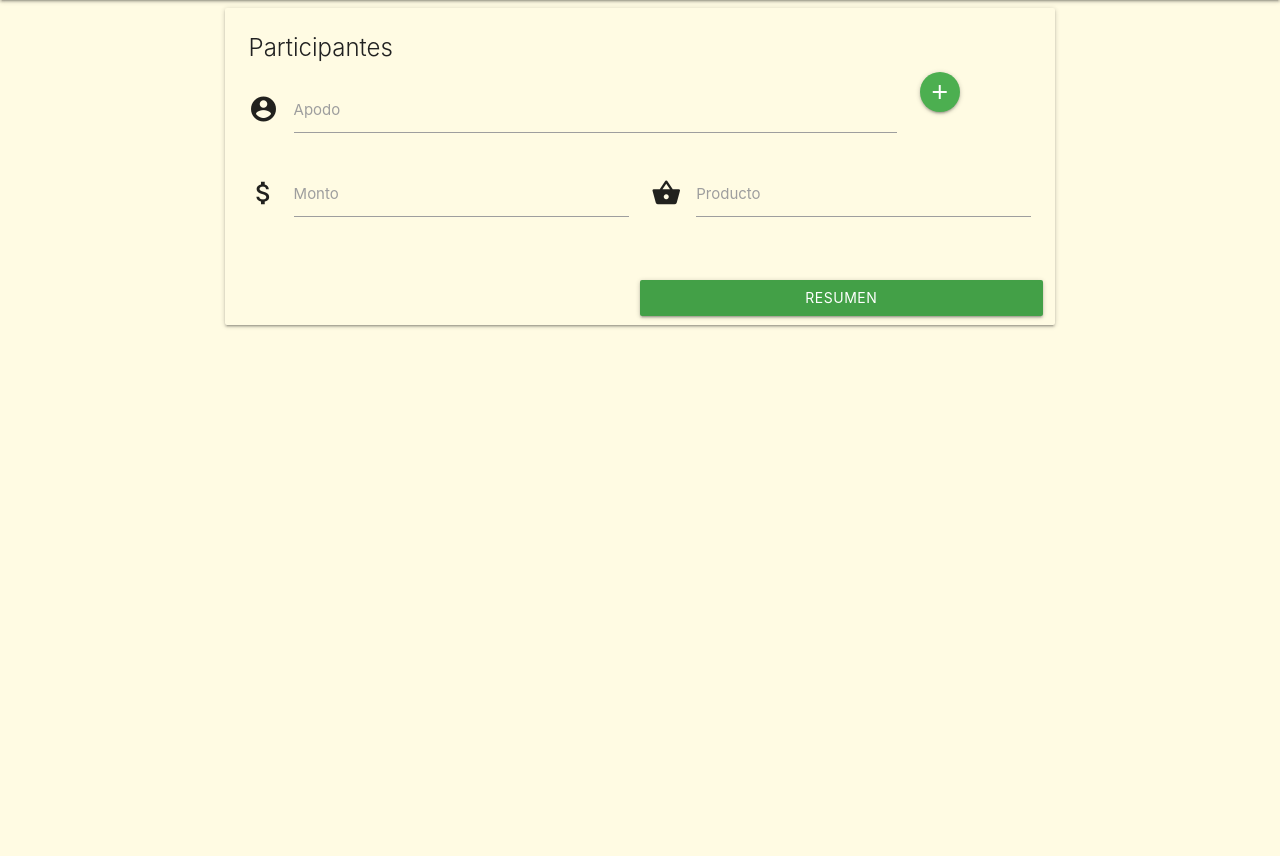
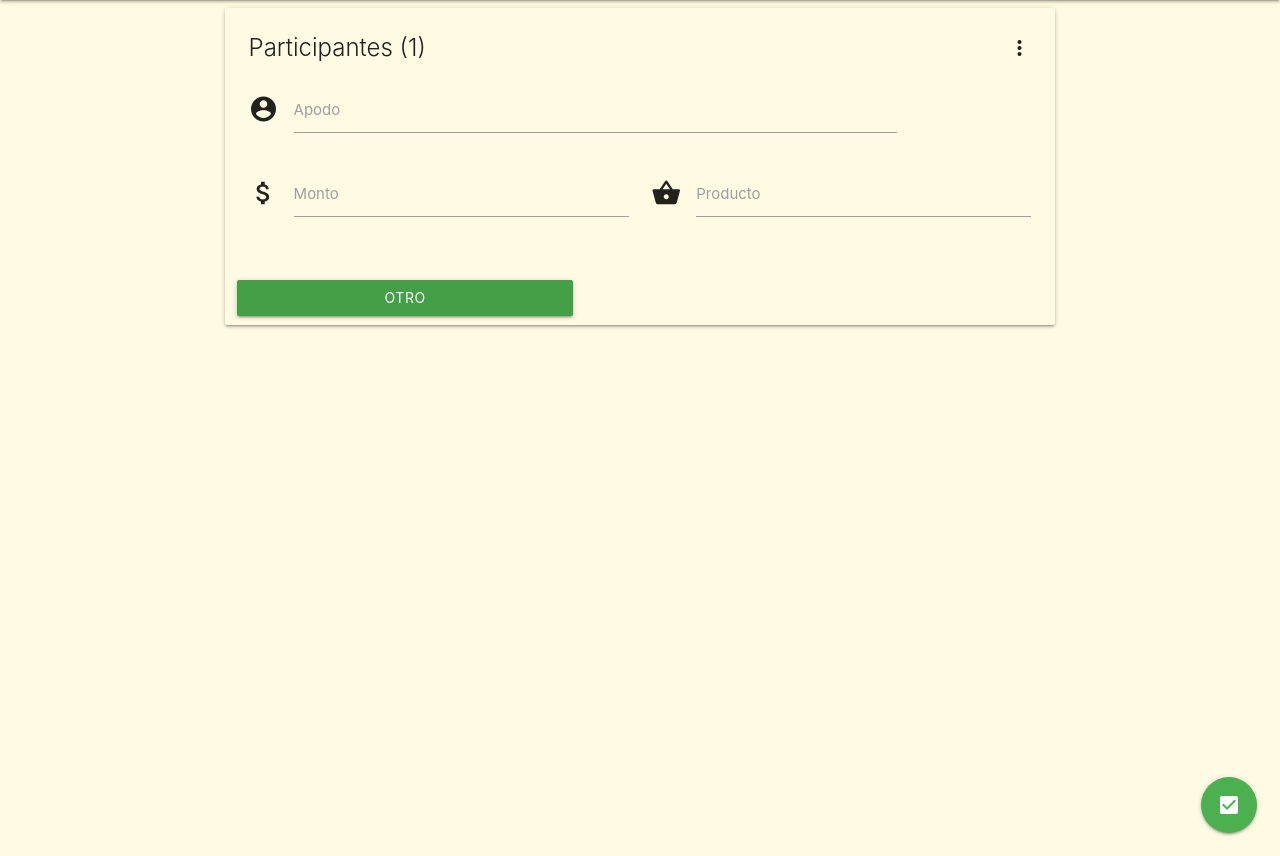
Before and after one commit to cettipao/checkOrganizer, a Django app: page / in a window 1280 px wide. Shown: the part 64-920 px from the top of the page. Run offline with Django 3.2, Linux system fonts and the light colour scheme.

Commit message:
Boton flotante y Modal

```diff
--- a/checkOrganizer/templates/home.html
+++ b/checkOrganizer/templates/home.html
@@ -6,6 +6,37 @@ Check Organizer
 
 {% block content %}
 <!-- Page Layout here -->
+<div class="fixed-action-btn">
+    <a class="btn-floating btn-large green">
+      <i class="large material-icons modal-trigger" data-target="modal1">check_box</i>
+    </a>
+  </div>
+
+  <!-- Modal Structure -->
+  <div id="modal1" class="modal modal-fixed-footer">
+    <div class="modal-content">
+      <h4>Modal Header</h4>
+      <p>A bunch of text</p>
+    </div>
+    <div class="modal-footer">
+      <a href="#!" class="modal-close waves-effect waves-green btn-flat">Agree</a>
+    </div>
+  </div>
+
+
+  <script>
+    document.addEventListener('DOMContentLoaded', function() {
+    var elems = document.querySelectorAll('.modal');
+    var instances = M.Modal.init(elems, options);
+  });
+
+  // Or with jQuery
+
+  $(document).ready(function(){
+    $('.modal').modal();
+  });
+  </script>
+
 <div class="row">
 
     <div class="col s0 m2 l2">
@@ -31,7 +62,7 @@ Check Organizer
 
         <div class="card" style="background-color: rgb(255, 251, 227);">
             <div class="card-content">
-                <span class="card-title  grey-text text-darken-4">Participantes</span>
+                <span class="card-title activator grey-text text-darken-4">Participantes (1)<i class="material-icons right">more_vert</i></span>
 
                 <div id="participantes">
 
@@ -43,11 +74,6 @@ Check Organizer
                                     <input id="icon_prefix" type="text" class="validate">
                                     <label for="icon_prefix">Apodo</label>
                                 </div>
-                                <div class="col s2 valign-wrapper">
-                                    <a class="btn-floating btn-medium waves-effect waves-light green"><i class="material-icons">add</i></a>
-                                </div>
-
-
 
                                 <div class="input-field col s6">
                                     <i class="material-icons prefix">attach_money</i>
@@ -69,8 +95,8 @@ Check Organizer
                 </div>
 
                 <div class="row" style="margin-bottom: -1em;">
-                    <button class="col s6 activator btn waves-effect waves-light right green darken-1" type="submit"
-                        name="action">Resumen
+                    <button class="col s5 btn waves-effect waves-light left green darken-1" type="submit"
+                        name="action">Otro
                     </button>
 
 
@@ -78,9 +104,9 @@ Check Organizer
 
 
             </div>
-            <div class="card-reveal">
-                <span class="card-title grey-text text-darken-4">Resumen<i class="material-icons right">close</i></span>
-                <p>Here is some more information about this product that is only revealed once clicked on.</p>
+            <div class="card-reveal" style="background-color: rgb(233, 255, 231);">
+                <span class="card-title grey-text text-darken-4">Ayuda<i class="material-icons right">close</i></span>
+                <p>Ayuda Wey</p>
             </div>
         </div>
 
--- a/checkOrganizer/templates/navbar.html
+++ b/checkOrganizer/templates/navbar.html
@@ -29,9 +29,9 @@
     </li>
 
     <li><a onclick="alert('Mas adelante')" href="" ><i class="material-icons"
-                style="font-size: 2.5rem;">account_circle</i>Ingresar</a></li>
+                style="font-size: 2.5rem;">clear_all</i>Borrar todo</a></li>
     <li><a onclick="alert('Mas adelante')" href="" ><i class="material-icons"
-                style="font-size: 2.5rem;">add_circle</i>Crear Session</a></li>
+                style="font-size: 2.5rem;">add_circle</i>Crear Otro Evento</a></li>
     <li>
         <div class="divider"></div>
     </li>
```
